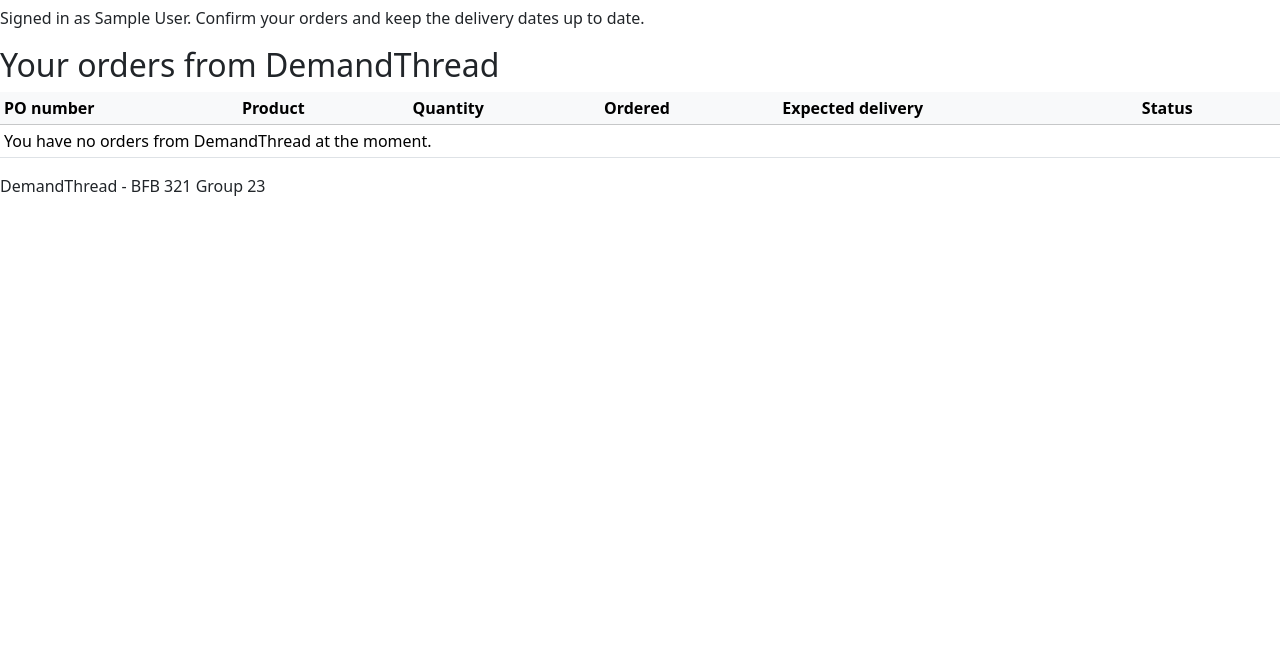
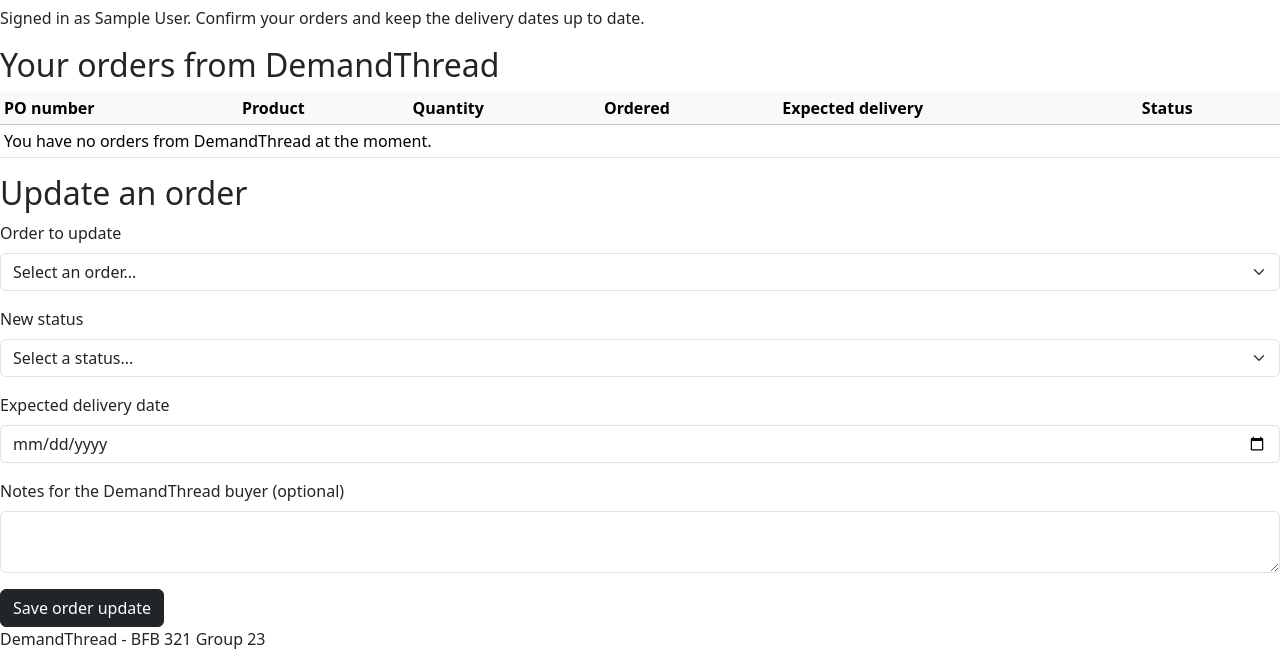
Before and after one commit to Matthew-BFB321/demandthread-group-23, a Flask app: page /supplier in a window 1280 px wide. Shown: the part 274-925 px from the top of the page. Before the commit the page ends 470 px from the top, so only its background shows below. Run offline with Flask 3, Linux system fonts and the light colour scheme; the visitor is signed in with stand-in values (Sample User, id 1); data that the repository does not hold is empty.

Commit message:
Added the order update form so suppliers can change status and delivery dates of their orders.

```diff
--- a/templates/supplier_portal.html
+++ b/templates/supplier_portal.html
@@ -36,4 +36,41 @@
             </table>
           </div>
         </section>
+
+        <section class="card-box">
+          <h2>Update an order</h2>
+          <!-- Delivered orders excluded (they can't be changed any more). -->
+          <form method="post" action="{{ url_for('supplier_portal') }}">
+            <div class="mb-3">
+              <label for="po_id" class="form-label">Order to update</label>
+              <select id="po_id" name="po_id" class="form-select" required>
+                <option value="">Select an order...</option>
+                {% for order in orders %}
+                {% if order.status != 'Delivered' %}
+                <option value="{{ order.id }}">{{ 'PO-%04d'|format(order.id) }} - {{ order.product }}</option>
+                {% endif %}
+                {% endfor %}
+              </select>
+            </div>
+            <div class="mb-3">
+              <label for="status" class="form-label">New status</label>
+              <select id="status" name="status" class="form-select" required>
+                <option value="">Select a status...</option>
+                <option>Confirmed</option>
+                <option>In production</option>
+                <option>Shipped</option>
+                <option>Delivered</option>
+              </select>
+            </div>
+            <div class="mb-3">
+              <label for="delivery" class="form-label">Expected delivery date</label>
+              <input type="date" id="delivery" name="delivery" class="form-control" min="{{ today }}" required>
+            </div>
+            <div class="mb-3">
+              <label for="notes" class="form-label">Notes for the DemandThread buyer (optional)</label>
+              <textarea id="notes" name="notes" class="form-control" rows="2"></textarea>
+            </div>
+            <button type="submit" class="btn btn-dark">Save order update</button>
+          </form>
+        </section>
 {% endblock %}
```
